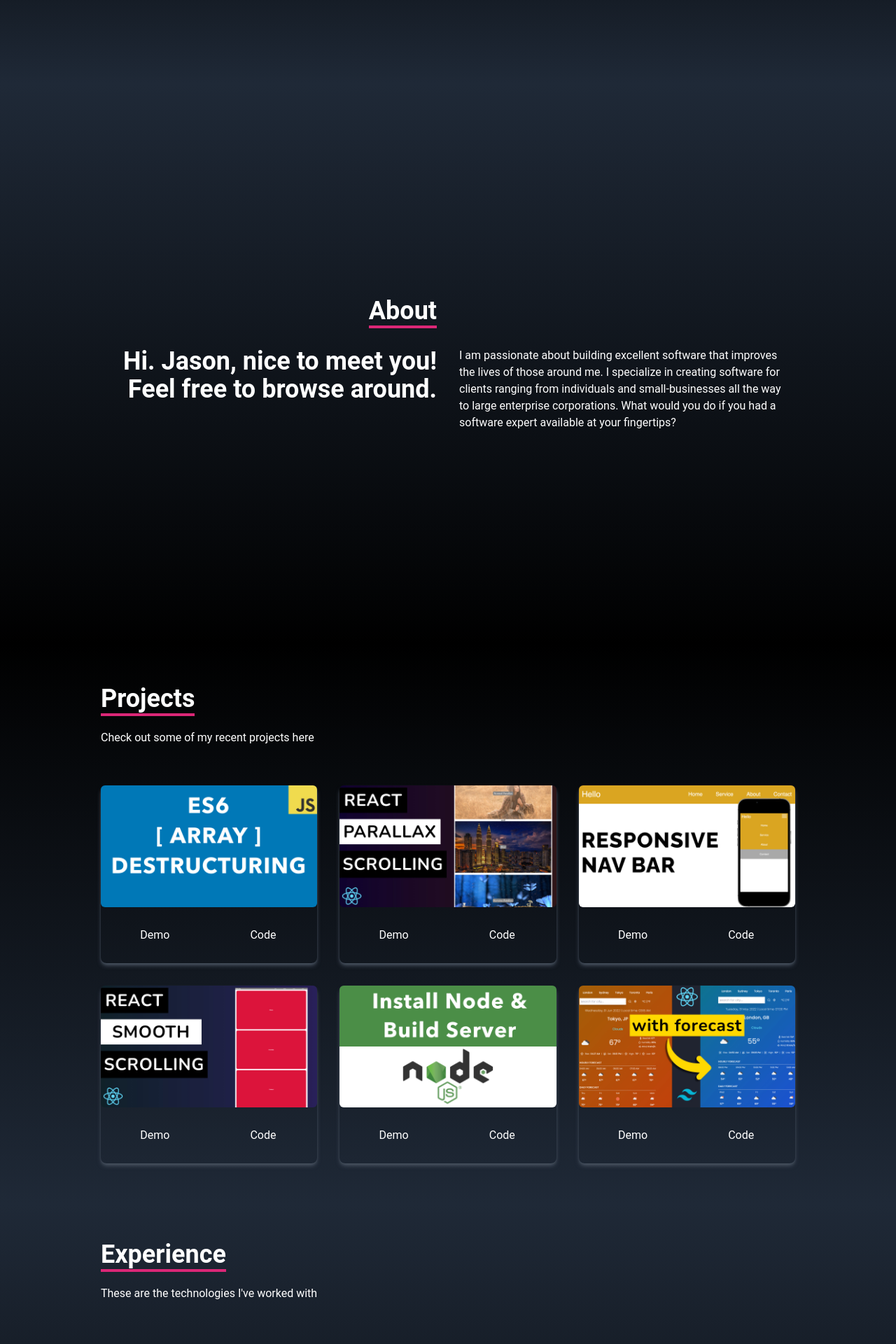
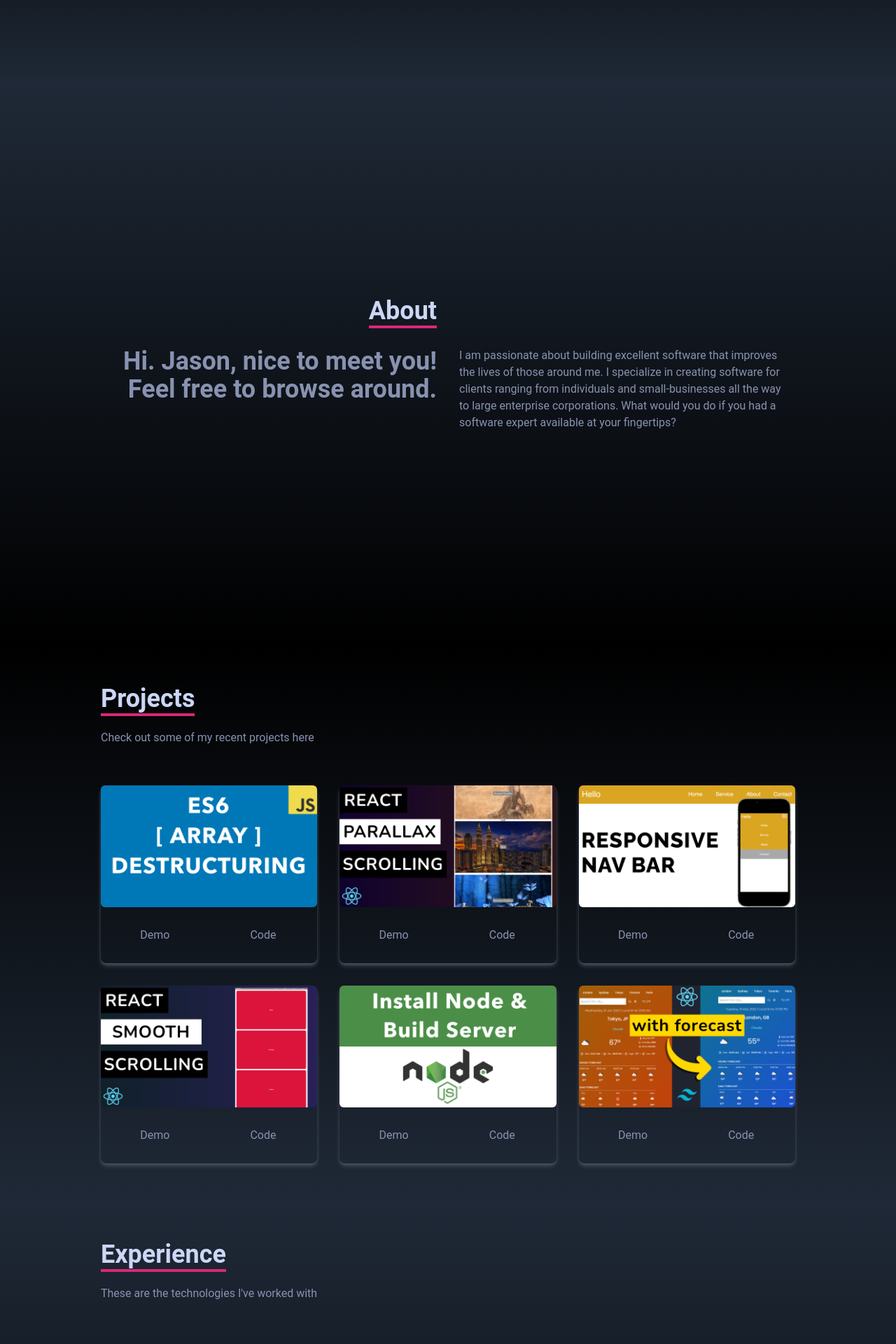
Before and after one commit to jaason-shi/jason-react-portfolio, a React (Create React App) app: page / in a window 1280 px wide. Shown: the part 680-2600 px from the top of the page at 70% size. Built offline with nearby package versions, Linux system fonts and the light colour scheme; the HTML template or start-up script is replaced by a standard one.

Commit message:
change styling and font

```diff
--- a/src/components/About.jsx
+++ b/src/components/About.jsx
@@ -4,12 +4,12 @@ const About = () => {
   return (
     <div
       name="about"
-      className="w-full h-screen bg-gradient-to-b from-gray-800 to-black text-white"
+      className="w-full h-screen bg-gradient-to-b from-gray-800 to-black text-[#8892b0]"
     >
       <div className="w-full h-full flex flex-col justify-center items-center">
         <div className="max-w-[1000px] w-full grid grid-cols-2 gap-8">
           <div className="sm:text-right pb-8 pl-4">
-            <p className="text-4xl font-bold inline border-b-4 border-pink-600">
+            <p className="text-4xl font-bold inline border-b-4 text-[#ccd6f6] border-pink-600">
               About
             </p>
           </div>
--- a/src/components/Contact.jsx
+++ b/src/components/Contact.jsx
@@ -4,11 +4,11 @@ const Contact = () => {
   return (
     <div
       name="contact"
-      className="w-full h-screen bg-gradient-to-b from-black to-gray-800 p-4 text-white"
+      className="w-full h-screen bg-gradient-to-b from-black to-gray-800 p-4 text-[#8892b0]"
     >
       <div className="flex flex-col p-4 justify-center max-w-screen-lg mx-auto h-full">
         <div className="pb-8">
-          <p className="text-4xl font-bold inline border-b-4 border-pink-600">
+          <p className="text-4xl font-bold inline border-b-4 text-[#ccd6f6] border-pink-600">
             Contact
           </p>
           <p className="py-6">submit the form below to get in touch with me</p>
--- a/src/components/Experience.jsx
+++ b/src/components/Experience.jsx
@@ -66,9 +66,9 @@ const Experience = () => {
       name="experience"
       className="bg-gradient-to-b from-gray-800 to-black w-full h-screen"
     >
-      <div className="max-w-screen-lg mx-auto p-4 flex flex-col justify-center w-full h-full text-white">
+      <div className="max-w-screen-lg mx-auto p-4 flex flex-col justify-center w-full h-full text-[#8892b0]">
         <div className="pb-8">
-          <p className="text-4xl font-bold inline border-b-4 border-pink-600">
+          <p className="text-4xl font-bold inline border-b-4 text-[#ccd6f6] border-pink-600">
             Experience
           </p>
           <p className="py-6">These are the technologies I've worked with</p>
--- a/src/components/Projects.jsx
+++ b/src/components/Projects.jsx
@@ -36,11 +36,11 @@ const Portfolio = () => {
   return (
     <div
       name="projects"
-      className="bg-gradient-to-b from-black to-gray-800 w-full text-white md:h-screen"
+      className="bg-gradient-to-b from-black to-gray-800 w-full text-[#8892b0] md:h-screen"
     >
       <div className="max-w-screen-lg p-4 mx-auto flex flex-col justify-center w-full h-full">
         <div className="pb-8">
-          <p className="text-4xl font-bold inline border-b-4 border-pink-600">
+          <p className="text-4xl font-bold inline border-b-4 text-[#ccd6f6] border-pink-600">
             Projects
           </p>
           <p className="py-6">Check out some of my recent projects here</p>
```
